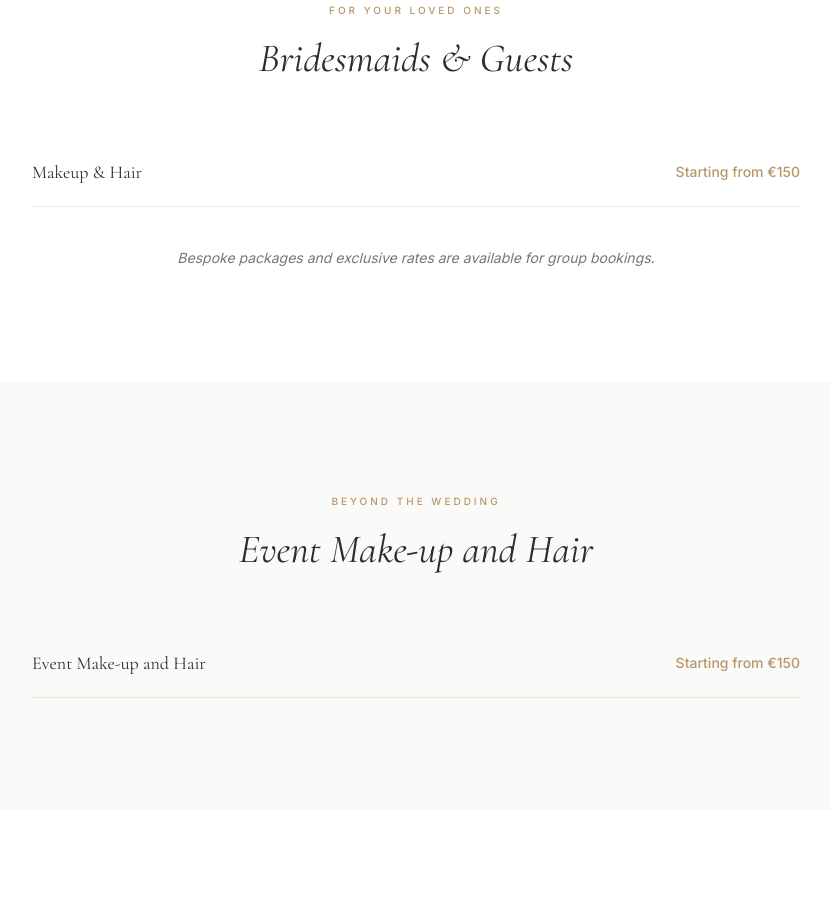
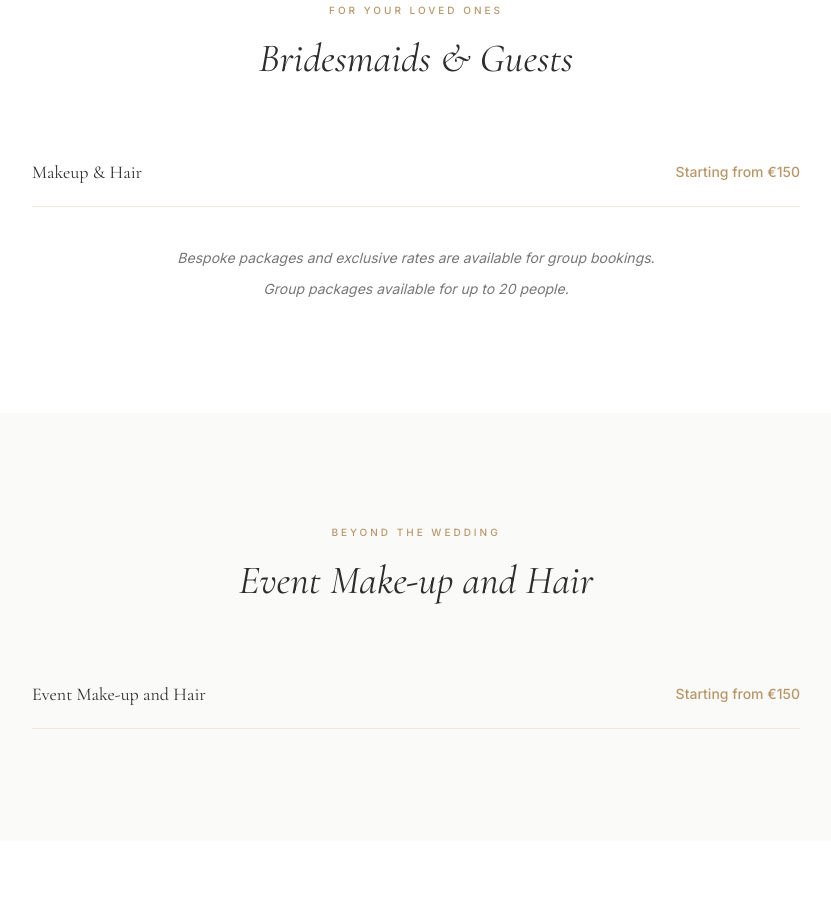
Before and after one commit to itdev-gr/panos_antoniou_weddingandmakeup, an Astro site: page /services/bridal-beauty in a window 1280 px wide. Shown: the part 1891-2800 px from the top of the page, without its empty margins (224-1055 px from the left). Built offline with nearby package versions, Linux system fonts and the light colour scheme; Astro itself is replaced by a stand-in of ours.

Commit message:
feat(services): add group packages availability line under Bridesmaids & Guests

```diff
--- a/src/pages/services/bridal-beauty.astro
+++ b/src/pages/services/bridal-beauty.astro
@@ -102,9 +102,14 @@ import { signatureServices, luxuryPackages, bridesmaidServices, eventServices }
         ))}
       </div>
 
-      <p class="mt-10 text-sm text-grey/80 text-center leading-relaxed italic" data-reveal>
-        Bespoke packages and exclusive rates are available for group bookings.
-      </p>
+      <div class="mt-10 text-center space-y-2" data-reveal>
+        <p class="text-sm text-grey/80 leading-relaxed italic">
+          Bespoke packages and exclusive rates are available for group bookings.
+        </p>
+        <p class="text-sm text-grey/80 leading-relaxed italic">
+          Group packages available for up to 20 people.
+        </p>
+      </div>
     </div>
   </section>
 
```
